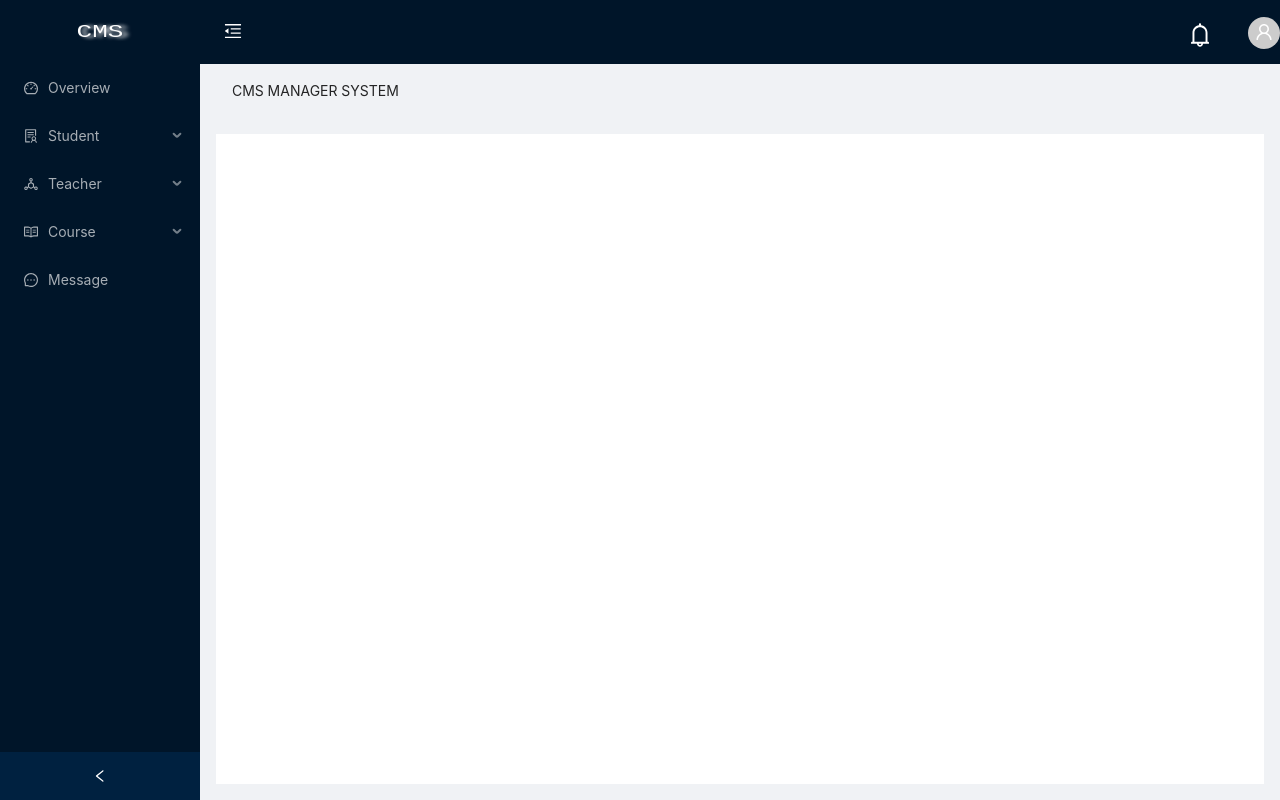
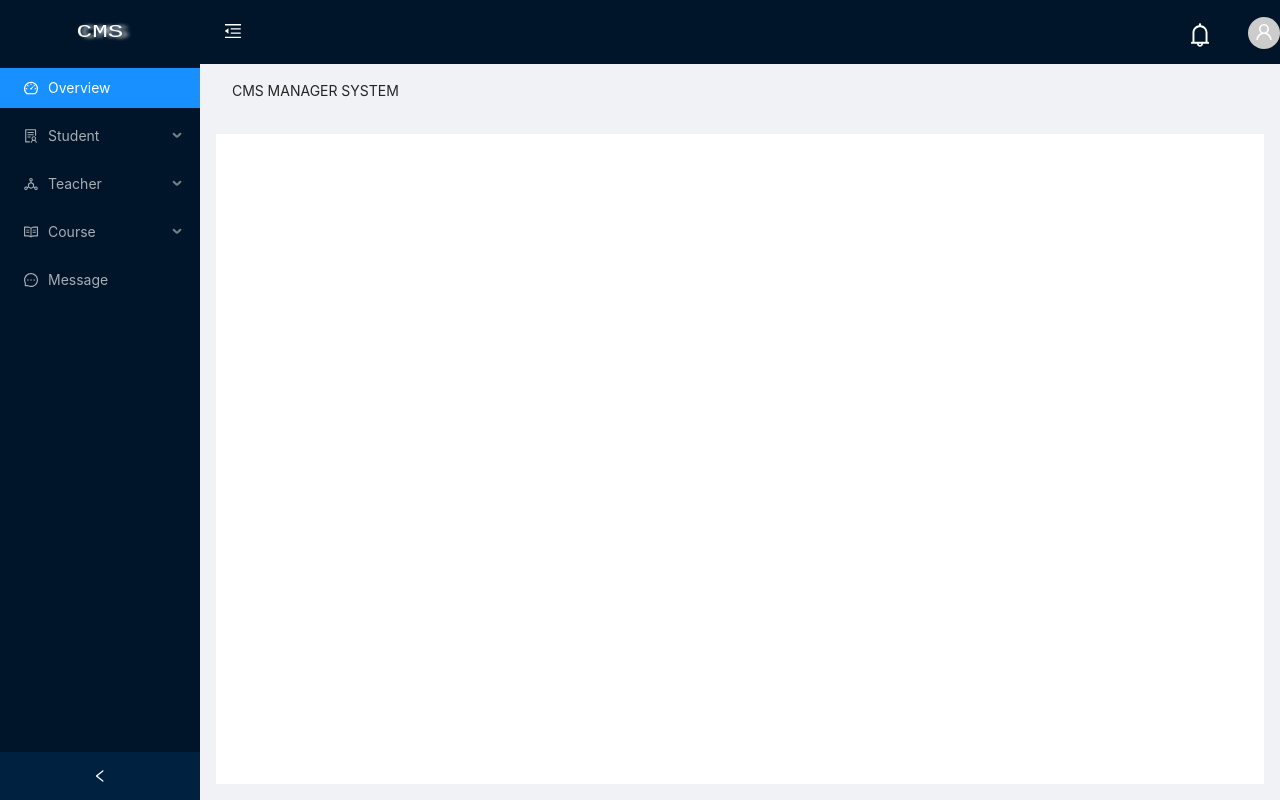
Before and after one commit to Haoxi-Sun/Front-End-Work, a React (Create React App) app: page /dashboard/ in a window 1280 px wide. Built offline with nearby package versions, Linux system fonts and the light colour scheme.

Commit message:
SideBar Highlight

```diff
--- a/src/api/api-service.js
+++ b/src/api/api-service.js
@@ -55,7 +55,7 @@ async function get(path, params) {
     .get(url, {params: params})
     .then((res) => res.data)
     .catch((error) => {
-      message.error(error.response.data.msg);
+      message.error(error.response?.data.msg);
       return error;
     });
 }
--- a/src/components/routes.js
+++ b/src/components/routes.js
@@ -19,38 +19,32 @@ const RoutesList = [
   {
     path: "overview",
     label: "Overview",
-    key: "1",
     icon: <DashboardOutlined />,
     element: <Overview />,
   },
   {
     path: "",
     label: "Student",
-    key: "sub1",
     icon: <SolutionOutlined />,
     element: <Outlet />,
     children: [
       {
         path: "students",
         label: "Student List",
-        key: "2",
         icon: <TeamOutlined />,
         element: <StudentTable />,
       },
       {
         path: "students/:id",
-        key:"3",
         element: <StudentDetails />,
       },
     ],
   },
   {
     label: "Teacher",
-    key: "sub2",
     icon: <DeploymentUnitOutlined />,
     children: [
       {
-        key: "4",
         path: "overview",
         label: "Teacher List",
         icon: <TeamOutlined />,
@@ -59,23 +53,19 @@ const RoutesList = [
   },
   {
     label: "Course",
-    key: "sub3",
     icon: <ReadOutlined />,
     children: [
       {
-        key: "5",
         path: "overview",
         label: "All Courses",
         icon: <ProjectOutlined />,
       },
       {
-        key: "6",
         path: "overview",
         label: "Add Course",
         icon: <FileAddOutlined />,
       },
       {
-        key: "7",
         path: "overview",
         label: "Edit Course",
         icon: <EditOutlined />,
@@ -84,7 +74,6 @@ const RoutesList = [
   },
   {
     label: "Message",
-    key: "8",
     path: "overview",
     icon: <MessageOutlined />,
   },
--- a/src/components/siderBar.jsx
+++ b/src/components/siderBar.jsx
@@ -1,4 +1,4 @@
-import React, { useState } from "react";
+import React, { useEffect, useState } from "react";
 import { Link, useLocation } from "react-router-dom";
 import "antd/dist/antd.min.css";
 import { Menu } from "antd";
@@ -30,6 +30,7 @@ const Logo = styled.span`
 export default function SiderBar() {
   const [openKeys, setOpenKeys] = useState([]);
   const [rootSubmenuKeys, setRootSubmenuKeys] = useState([]);
+  const [selectedKeys, setSelectedKeys] = useState(["Overview_0"]);
   const path = useLocation().pathname.split("/")[2];
 
   const handleOpenKey = (items) => {
@@ -40,13 +41,15 @@ export default function SiderBar() {
       setOpenKeys(latestOpenKey ? [latestOpenKey] : []);
     }
   };
-
+  const handleSelect = (item) => {
+    setSelectedKeys(item.key);
+  };
   const renderMenu = (data) => {
-    return data.map((item) => {
+    return data.map((item, index) => {
       if (!item?.children) {
         if (item.label !== undefined) {
           return (
-            <Menu.Item key={item.key} icon={item.icon}>
+            <Menu.Item key={item.label + "_" + index} icon={item.icon}>
               <Link to={item.path}>
                 <span>{item.label}</span>
               </Link>
@@ -54,15 +57,19 @@ export default function SiderBar() {
           );
         }
       } else {
-        rootSubmenuKeys.push(item.key);
+        rootSubmenuKeys.push(item.label + "_" + index);
         const foundItem = item.children.find(
-          (foundItem) => path.indexOf(foundItem.key) === 0
+          (foundItem) => path.indexOf(foundItem.label + "_" + index) === 0
         );
         if (foundItem) {
-          setOpenKeys([item.key]);
+          setOpenKeys([item.label + "_" + index]);
         }
         return (
-          <SubMenu key={item.key} icon={item.icon} title={item.label}>
+          <SubMenu
+            key={item.label + "_" + index}
+            icon={item.icon}
+            title={item.label}
+          >
             {renderMenu(item.children)}
           </SubMenu>
         );
@@ -75,11 +82,12 @@ export default function SiderBar() {
         <Logo>CMS</Logo>
       </LogoContainer>
       <Menu
+        onSelect={handleSelect}
         theme="dark"
         mode="inline"
-        selectedKeys={path}
         onOpenChange={handleOpenKey}
         openKeys={openKeys}
+        selectedKeys={selectedKeys}
       >
         {renderMenu(RoutesList)}
       </Menu>
```
Also changed, not shown: src/components/breadcrumbsRoutes.js (deleted, +0 -24 lines).
